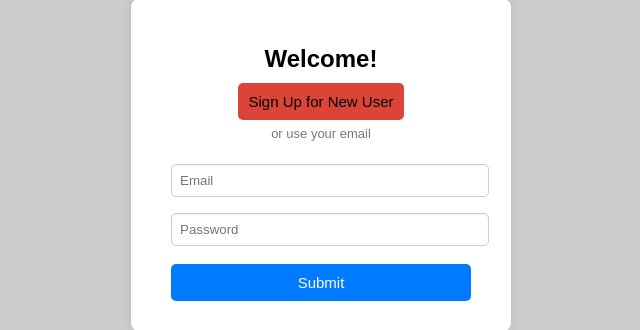
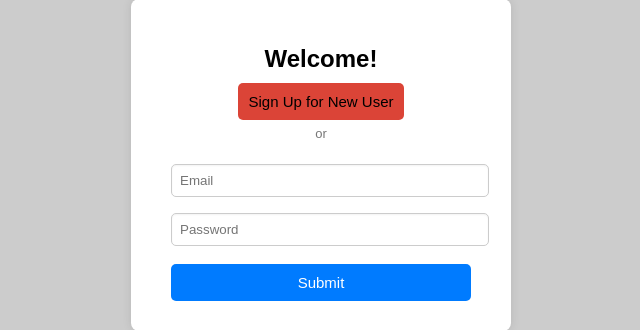
Before and after one commit to eduSupremedev/medifund, a Django app: page /login/ in a window 1280 px wide. Shown: the part 243-573 px from the top of the page, without its empty margins (319-959 px from the left). Run offline with Django 5.2, Linux system fonts and the light colour scheme.

Commit message:
Auto commit

```diff
--- a/MediFundapp/templates/login.html
+++ b/MediFundapp/templates/login.html
@@ -97,7 +97,7 @@
     <div class="login-box">
         <h1>Welcome!</h1>
         <a href="{% url 'signup' %}" class="signup-btn">Sign Up for New User</a>
-        <div class="divider">or use your email</div>
+        <div class="divider">or</div>
         <form method="POST">
             {% csrf_token %}
             <input type="email" id="email" name="email" placeholder="Email" required>
```
